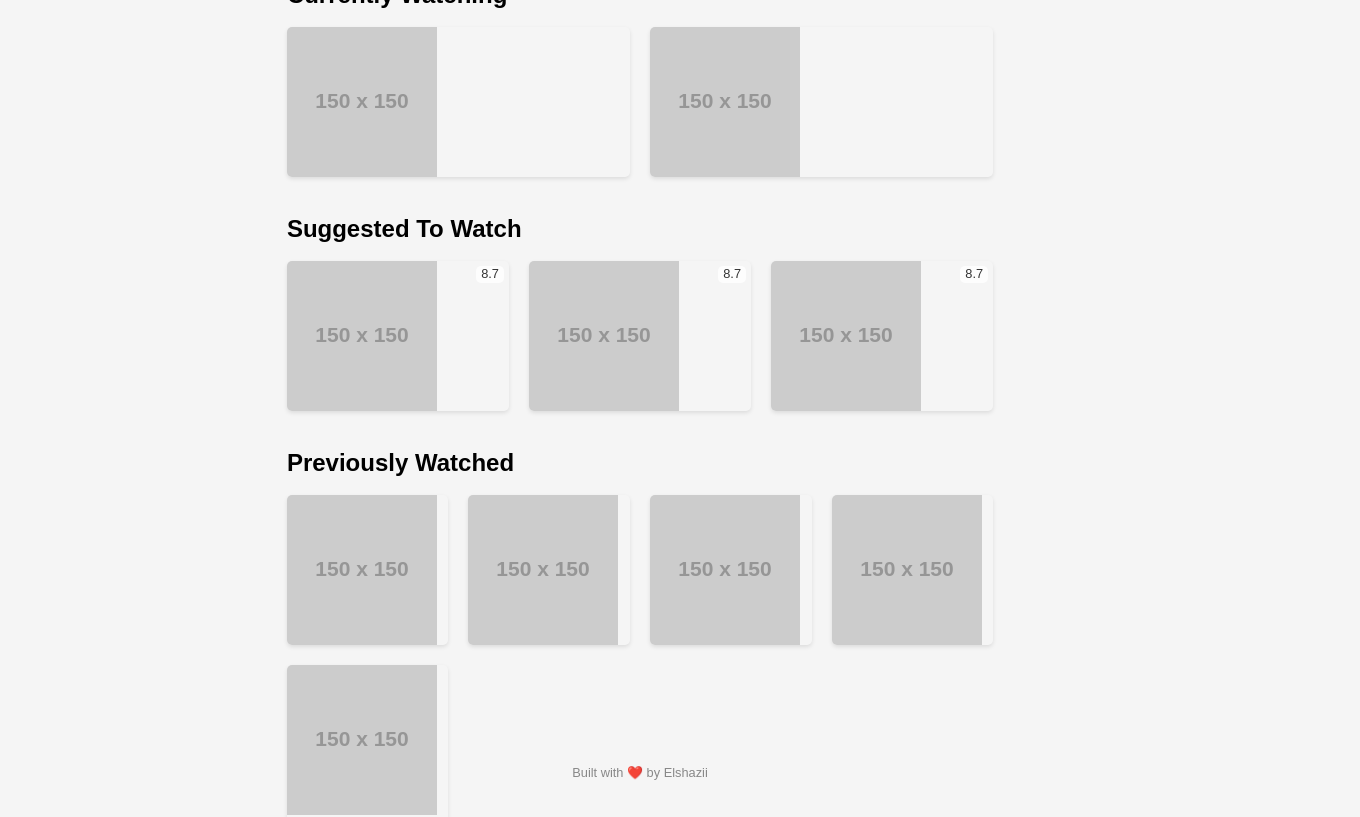
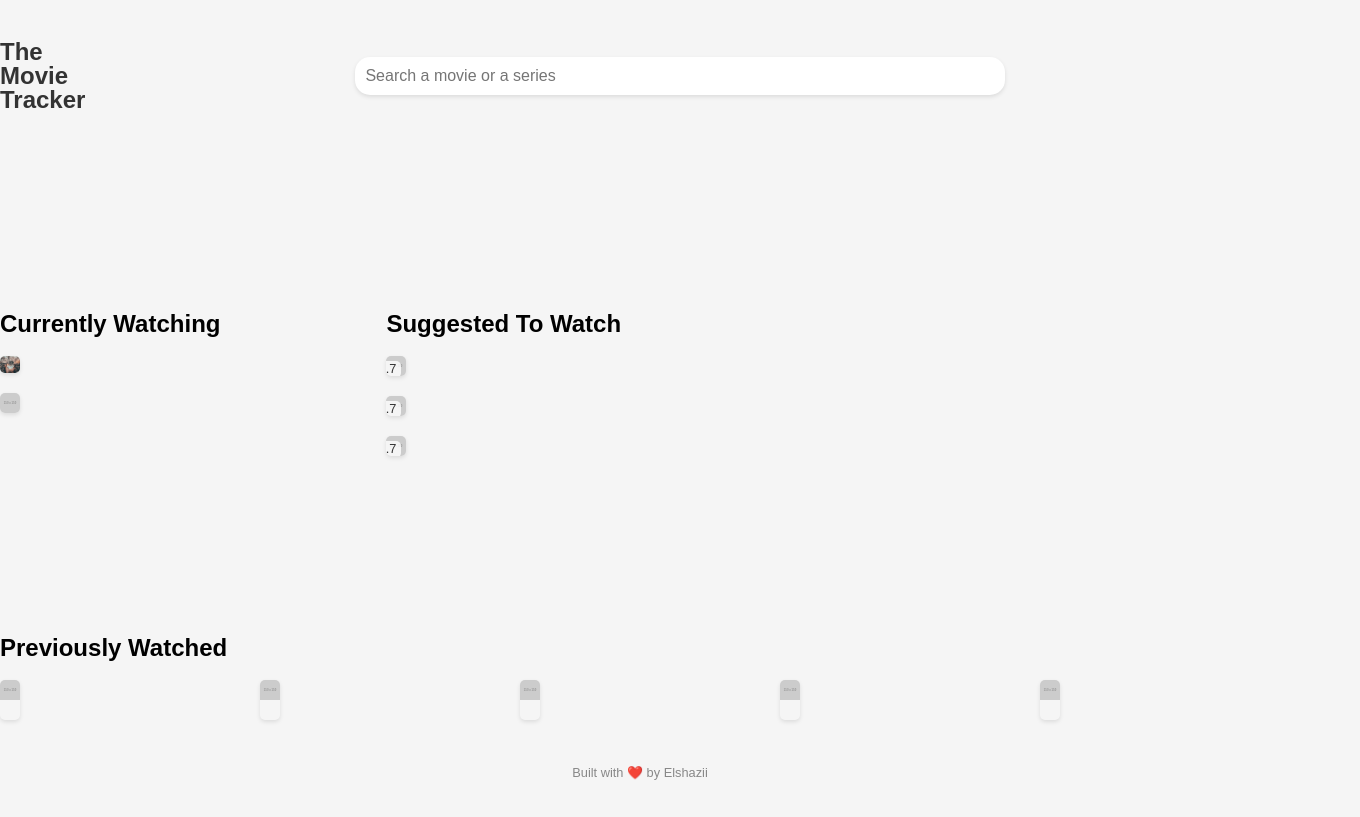
Before and after one commit to maksimpronin1991/GreenField-MovieFinder, a React (Vite) app: page /home in a window 1280 px wide. Shown: the top 817 px of the page, 1360 px wide, since content can reach past the window. Built offline with nearby package versions, Linux system fonts and the light colour scheme.

Commit message:
feat: css for home screen

```diff
--- a/src/components/home-screen/homeScreen.module.css
+++ b/src/components/home-screen/homeScreen.module.css
@@ -1,43 +1,64 @@
+  .homeScreen {
+    max-width: 1280px;
+    height: 90vh;
 
-  .homeScreen {
     display: flex;
     flex-direction: column;
-    justify-content: s;
-    margin: 0 auto;
+    justify-content: space-between;
+    overflow: hidden;
+
+    padding: 40px 80px;
   }
 
   .topContainer{
+    width: 1280px;
+    max-height: 100px;
+
     display: flex;
     flex-direction: row;
-    justify-content: space-around;
-    gap: 200px;
+    justify-content: left;
+    align-items: center;
+
+    margin-bottom: 40px;
   }
 
   /* Заголовок */
   .title {
-    font-size: 2rem;
+    font-size: 1.5rem;
+
     font-weight: bold;
     color: #333;
+
     margin-bottom: 20px;
+    padding-right: 270px;
   }
 
   /* Поисковая строка */
   .searchBar {
-    display: flex;
-    justify-content: center;
     margin-bottom: 20px;
   }
 
   .searchInput {
-    max-width: 400px;
+    width: 630px;
     padding: 10px;
     border: none;
-    border-radius: 5px;
+    border-radius: 15px;
     box-shadow: 0 2px 4px rgba(0, 0, 0, 0.1);
   }
 
-  /* Секции */
+    /* Секции */
+
+  .middleContainer{
+    display: flex;
+    flex-direction: row;
+    max-height: 300px;
+    gap:166px
+  }
+
   .section {
+    display: flex;
+    flex-direction: column;
+    justify-content: start;
     margin-bottom: 40px;
   }
 
@@ -56,6 +77,7 @@
 
   /* Картинки фильмов */
   .movieCard {
+    max-width: 20px;
     position: relative;
     overflow: hidden;
     border-radius: 5px;
--- a/src/components/home-screen/homeScreen.tsx
+++ b/src/components/home-screen/homeScreen.tsx
@@ -7,11 +7,11 @@ const HomeScreen: React.FC = () => {
 
             <div className={styles.topContainer}>
                 {/* Заголовок */}
-                <h1 className={styles.title}>The Movie Tracker</h1>
+                <h1 className={styles.title}>The<br />Movie<br /> Tracker</h1>
 
                 {/* Поисковая строка */}
                 <div className={styles.searchBar}>
-                    <input type="text" placeholder="Search a movie or a series" className={styles.searchInput}/>
+                    <input type="text" placeholder="Search a movie or a series" className={styles.searchInput} />
                 </div>
             </div>
 
@@ -21,7 +21,7 @@ const HomeScreen: React.FC = () => {
                     <h2 className={styles.sectionTitle}>Currently Watching</h2>
                     <div className={styles.movieGrid}>
                         <div className={styles.movieCard}>
-                            <img src="https://via.placeholder.com/150" alt="Movie Poster" className={styles.moviePoster} />
+                            <img src="src\img\Rectangle 39.jpg" alt="Movie Poster" className={styles.moviePoster} />
                         </div>
                         <div className={styles.movieCard}>
                             <img src="https://via.placeholder.com/150" alt="Movie Poster" className={styles.moviePoster} />
@@ -51,6 +51,7 @@ const HomeScreen: React.FC = () => {
 
 
             {/* Секция Previously Watched */}
+            <div className={styles.bottomContainer}>
                 <section className={styles.section}>
                     <h2 className={styles.sectionTitle}>Previously Watched</h2>
                     <div className={styles.movieGrid}>
@@ -71,12 +72,14 @@ const HomeScreen: React.FC = () => {
                         </div>
                     </div>
                 </section>
+            </div>
 
             {/* Нижняя часть экрана */}
             <div className={styles.footer}>
                 Built with ❤️ by Elshazii
             </div>
         </div>
+
     );
 };
 
--- a/src/components/login-screen/loginScreen.module.css
+++ b/src/components/login-screen/loginScreen.module.css
@@ -1,6 +1,5 @@
 .loginScreen {
   text-align: center;
-  width: 100%;
   max-width: 400px;
 }
 
--- a/src/components/registration-screen/registrationScreen.module.css
+++ b/src/components/registration-screen/registrationScreen.module.css
@@ -8,11 +8,11 @@
  .scrollingHeader {
   position: fixed;
   /* Фиксированное положение */
-  top: 50px;
+  top: 30px;
   left: 0;
   width: 100%;
   /* Занимает всю ширину экрана */
-  height: 150px;
+  height: 130px;
   /* Высота строки */
   overflow: hidden;
   /* Скрываем переполнение текста */
--- a/src/index.css
+++ b/src/index.css
@@ -4,12 +4,15 @@
 
 /* Общие стили */
 body {
-  max-width: 100%;
-  margin: 0;
+  max-width: 1440px;
+  height: 100vh;
+
   font-family: Arial, sans-serif;
   display: flex;
   justify-content: center;
   align-items: center;
-  height: 100vh;
   background-color: #f5f5f5;
+
+  overflow: hidden;
+  margin: 0 auto;
 }
```
Also changed, not shown: src/img/Rectangle 39.jpg (added). Lines whose indentation alone changed are shown as unchanged.
